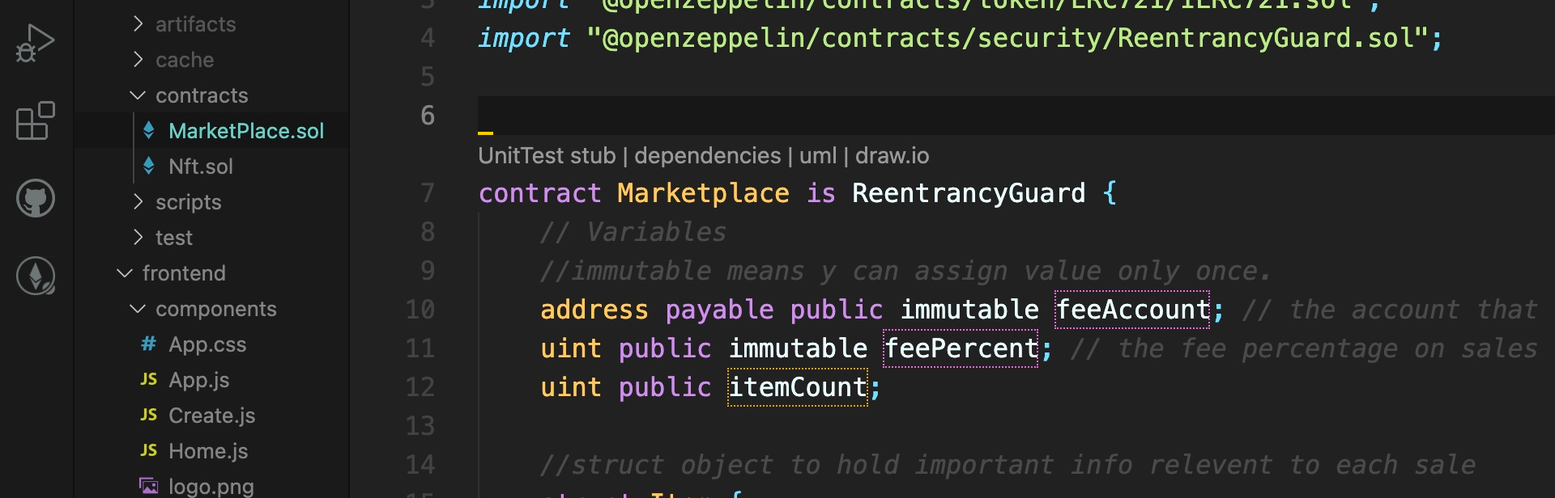
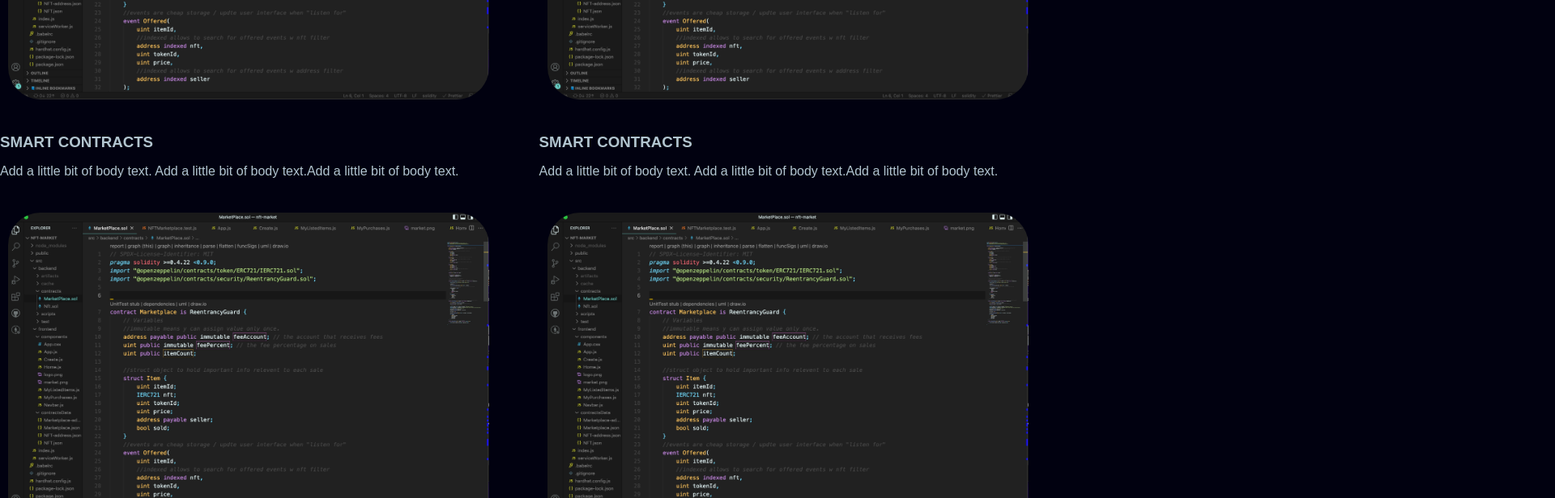
Before and after one commit to dhaedream/spring-22-portfolio, a React (Create React App) app: page / in a window 1280 px wide. Shown: the part 2180-2796 px from the top of the page at 81% size, 1920 px wide, since content can reach past the window. Built offline with nearby package versions, Linux system fonts and the light colour scheme.

Commit message:
project styling looking good

```diff
--- a/src/components/banner/banner.css
+++ b/src/components/banner/banner.css
@@ -1,7 +1,7 @@
 .banner {
-  min-height: 40vh;
-  max-height: 55vh;
+  height: 40vh;
   width: 100%;
   background: url("../../assets/banner-dots.png");
   background-size: 92%;
+  margin-bottom: 7vh;
 }
--- a/src/components/projects/Projects.jsx
+++ b/src/components/projects/Projects.jsx
@@ -8,15 +8,17 @@ const Projects = () => {
       <div className="projects_outer-container">
         <div className="projects_row-container">
           <div className="projects_single-container">
-            <img src={codeProject} />
-            <h3>SMART CONTRACTS</h3>
-            <p>
-              Add a little bit of body text. Add a little bit of body text.Add a
-              little bit of body text.
-            </p>
+            <img className="projects_img" src={codeProject} />
+            <div className="projects_description-wrapper">
+              <h3>SMART CONTRACTS</h3>
+              <p>
+                Add a little bit of body text. Add a little bit of body text.Add
+                a little bit of body text.
+              </p>
+            </div>
           </div>
           <div className="projects_single-container">
-            <img src={codeProject} />
+            <img className="projects_img" src={codeProject} />
             <h3>SMART CONTRACTS</h3>
             <p>
               Add a little bit of body text. Add a little bit of body text.Add a
@@ -26,7 +28,7 @@ const Projects = () => {
         </div>
         <div className="projects_row-container">
           <div className="projects_single-container">
-            <img src={codeProject} />
+            <img className="projects_img" src={codeProject} />
             <h3>SMART CONTRACTS</h3>
             <p>
               Add a little bit of body text. Add a little bit of body text.Add a
@@ -34,7 +36,7 @@ const Projects = () => {
             </p>
           </div>
           <div className="projects_single-container">
-            <img src={codeProject} />
+            <img className="projects_img" src={codeProject} />
             <h3>SMART CONTRACTS</h3>
             <p>
               Add a little bit of body text. Add a little bit of body text.Add a
--- a/src/components/projects/projects.css
+++ b/src/components/projects/projects.css
@@ -3,6 +3,24 @@
   flex-direction: column;
 }
 .projects_row-container {
+  width: 100%;
   display: flex;
   flex-direction: row;
+  justify-content: space-between;
 }
+.projects_single-container {
+  display: flex;
+  flex-direction: column;
+  width: 48vw;
+}
+.projects_img {
+  width: 48vw;
+  border-radius: 50px;
+  padding: 10px;
+}
+.projects_single-container h3 {
+  padding: 2rem 0 1rem;
+}
+.projects_single-container p {
+  padding-bottom: 2rem;
+}
```
